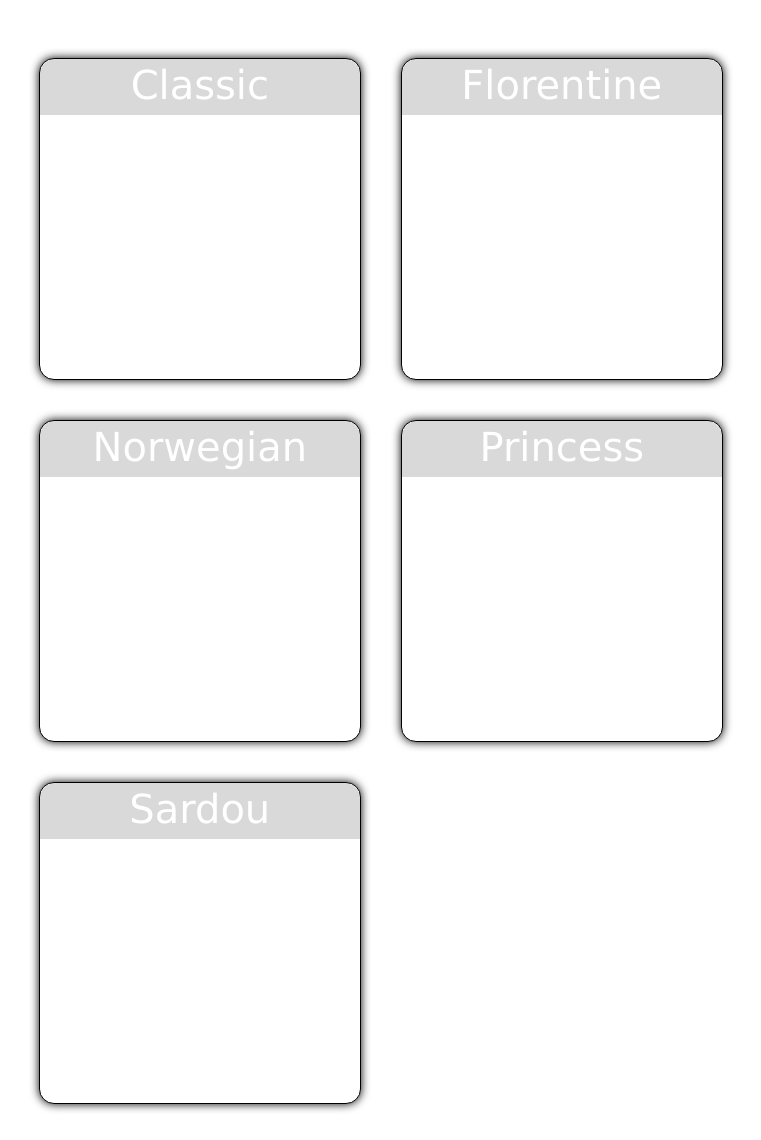
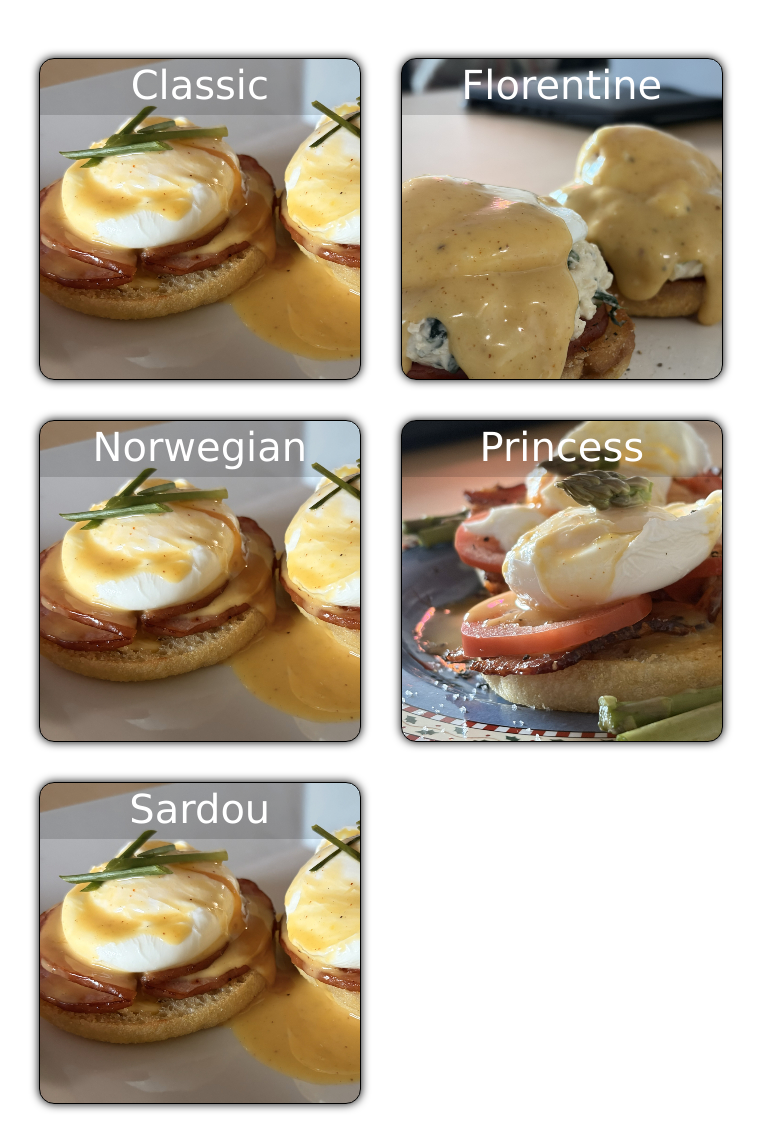
Before and after one commit to ShawnBritten/mock-restaurant-menu, a plain HTML site: page index.html in a window 1280 px wide. Shown: the part 113-1253 px from the top of the page, without its empty margins (242-1003 px from the left). Drawn offline with nearby package versions, Linux system fonts and the light colour scheme; files whose address does not match are found by name.

Commit message:
Update theme.css

```diff
--- a/theme.css
+++ b/theme.css
@@ -88,21 +88,21 @@
 
 /* individual #menu item theme styles */
 #classic {
-   background-image: url("../../pictures/benedict/IMG_2063.jpg");
+   background-image: url("IMG_2063.jpg");
 }
 
 #florentine {
-   background-image: url("../../pictures/benedict/florentine.jpg");
+   background-image: url("florentine.jpg");
 }
 
 #norwegian {
-   background-image: url("../../pictures/benedict/IMG_2063.jpg");
+   background-image: url("IMG_2063.jpg");
 }
 
 #princess {
-   background-image: url("../../pictures/benedict/princess.jpg");
+   background-image: url("princess.jpg");
 }
 
 #sardou {
-   background-image: url("../../pictures/benedict/IMG_2063.jpg");
+   background-image: url("IMG_2063.jpg");
 }
```
